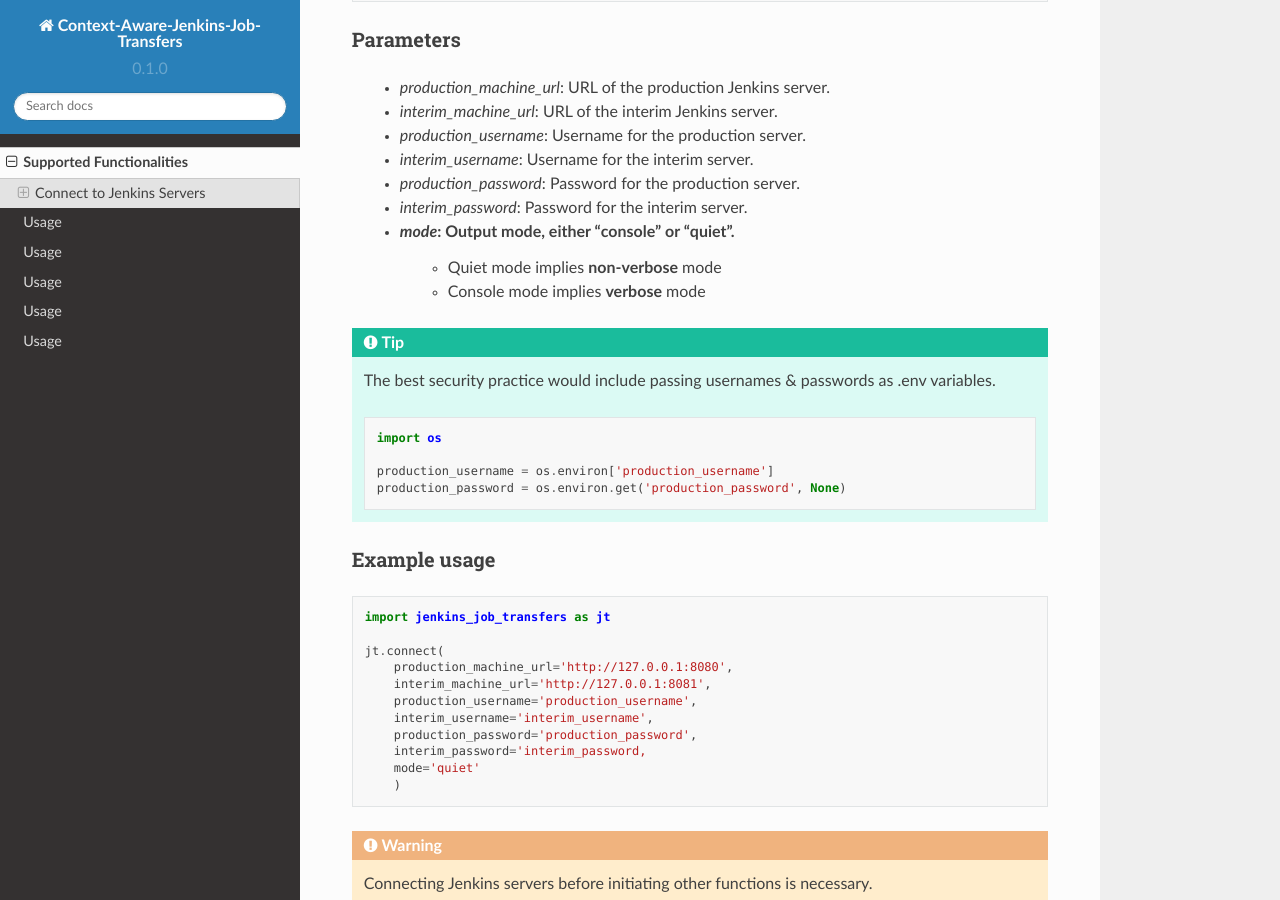
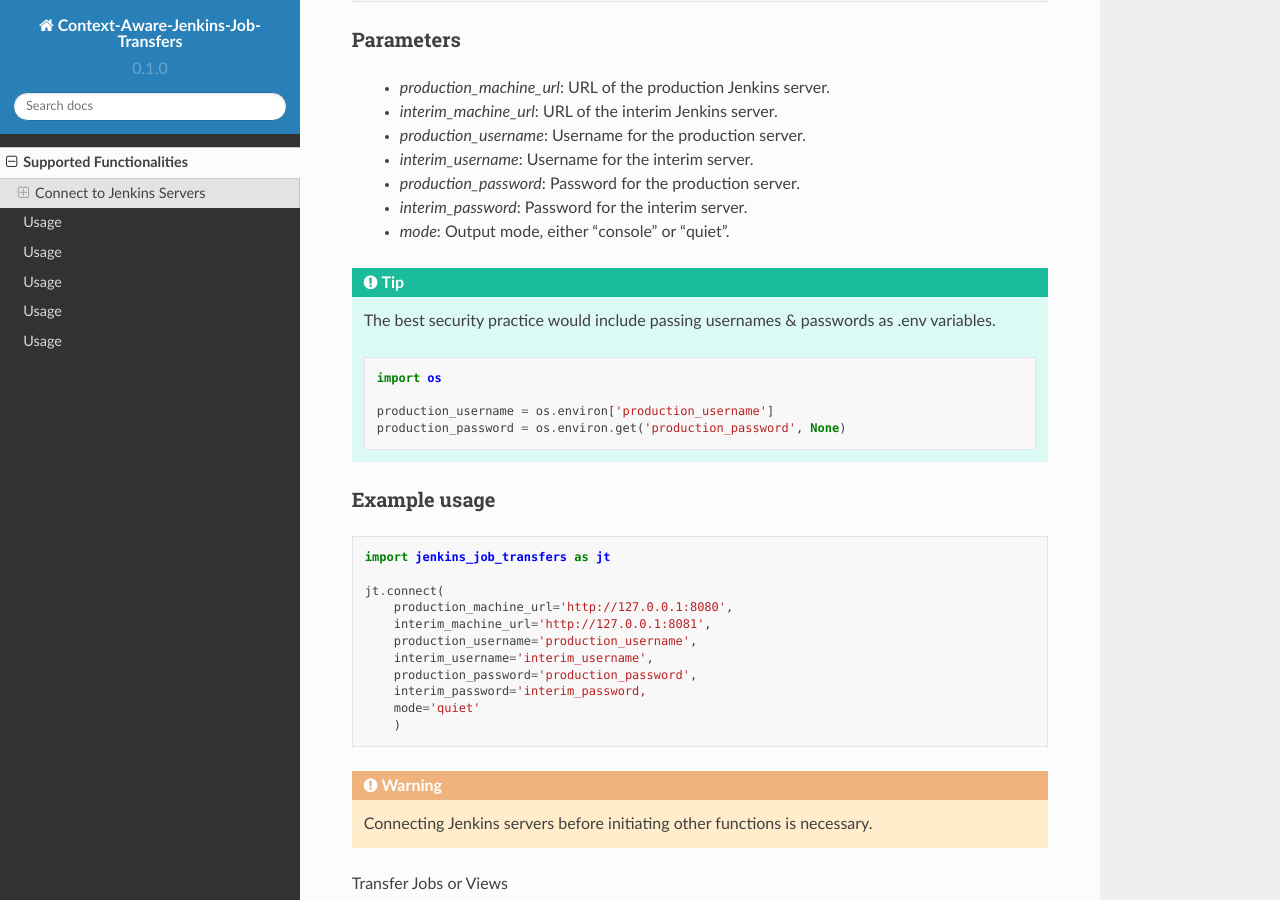
Before and after one commit to joelkariyalil/Context-Aware-Jenkins-Transfers-Documentation, a Sphinx documentation site: the page built from docs/source/usage.rst, in a window 1280 px wide and 900 px high, scrolled down 506 px. Built offline with Sphinx 7.4.7 and the Read the Docs theme 2.0.0, drawn with Linux system fonts in a browser that asks for light colours; pages that are not in the unit, such as notebooks, are missing from menus.

Commit message:
MOD: Changes in usage.rst

```diff
--- a/docs/source/usage.rst
+++ b/docs/source/usage.rst
@@ -40,8 +40,6 @@
     - `production_password`: Password for the production server.
     - `interim_password`: Password for the interim server.
     - `mode`: Output mode, either “console” or “quiet”.
-        - Quiet mode implies **non-verbose** mode
-        - Console mode implies **verbose** mode
 
 .. tip::
 
```
